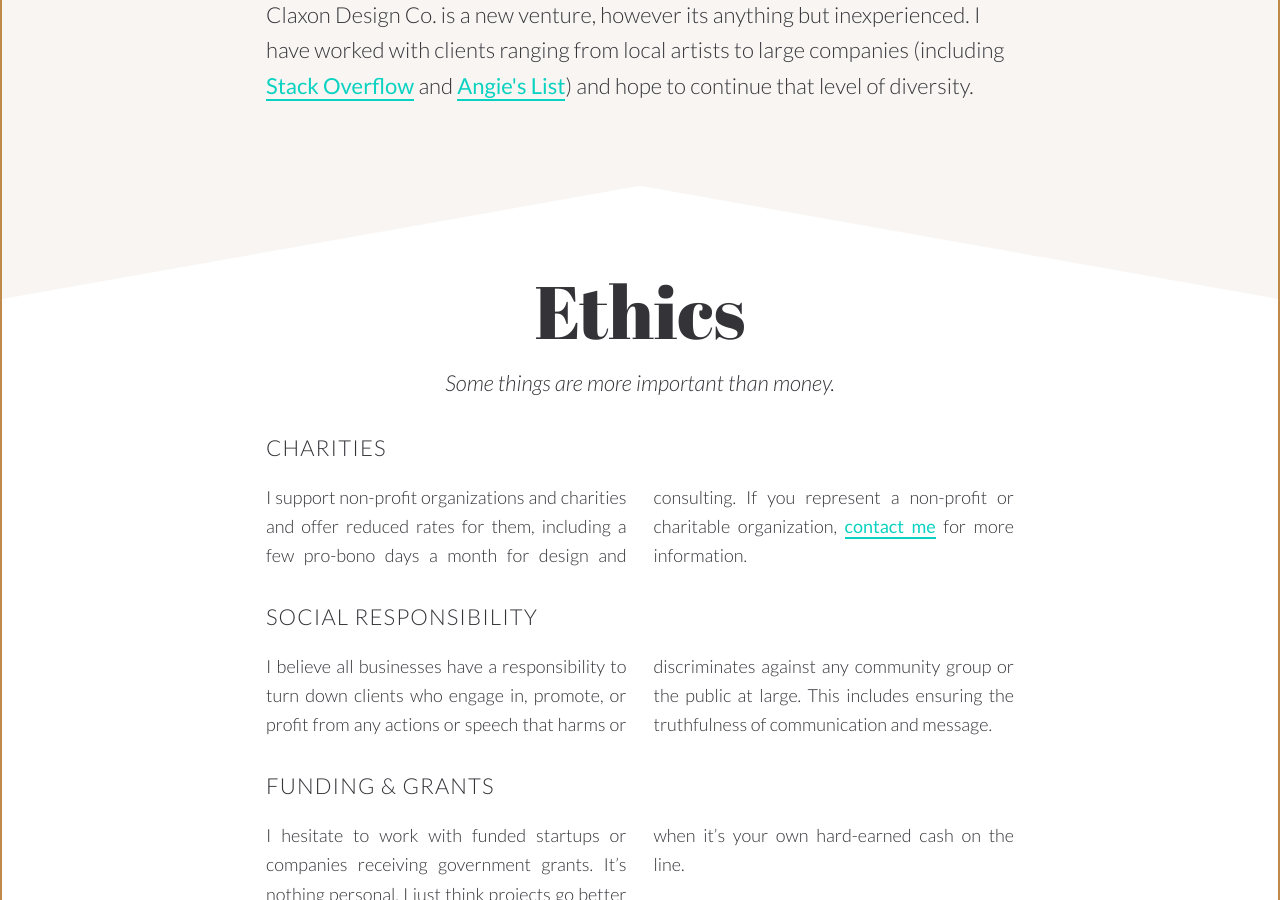
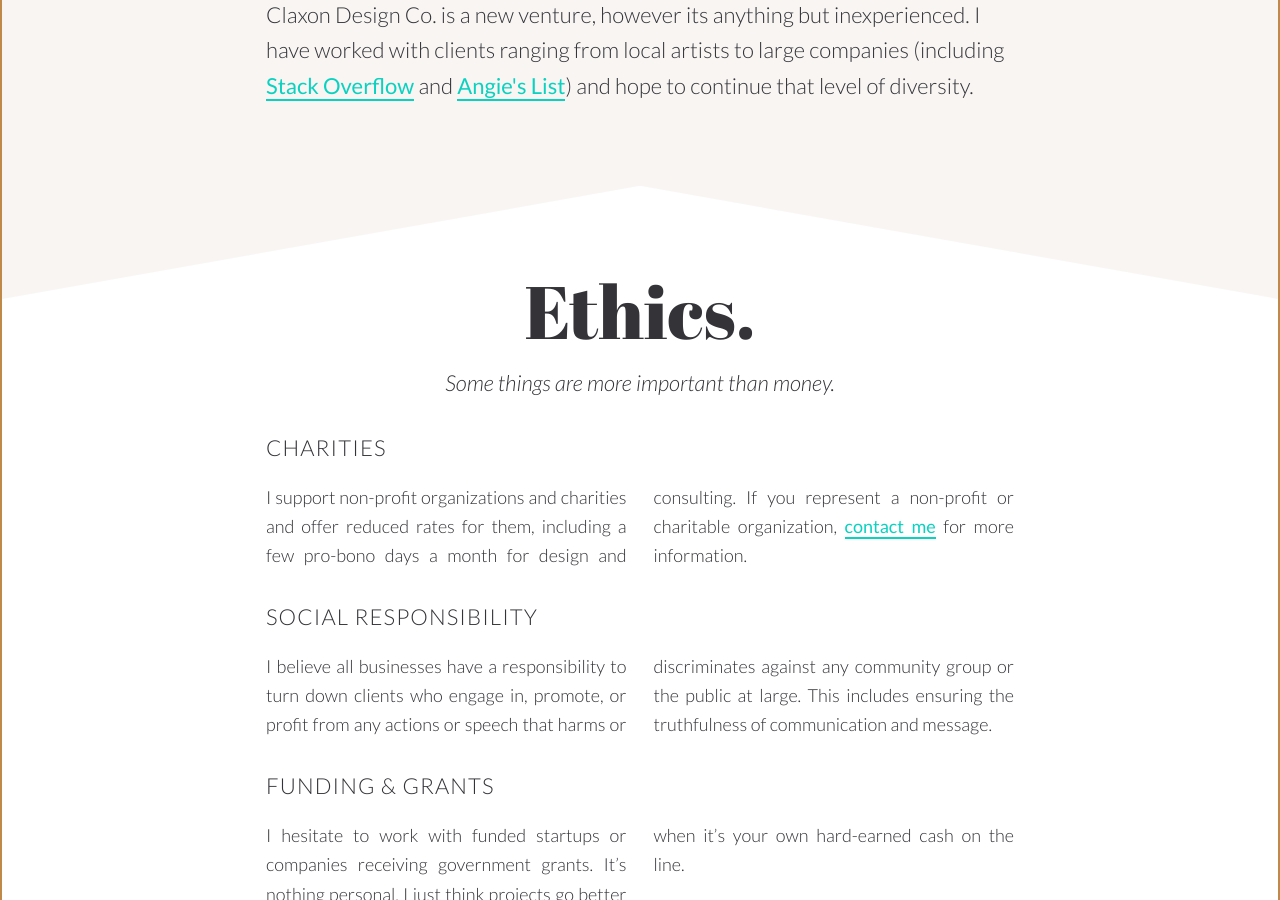
Before and after one commit to claxondesignco/claxondesignco.github.io, a Jekyll site: the page built from index.html, in a window 1280 px wide and 900 px high, scrolled down 1031 px. Built offline with Jekyll 4.4.1, drawn with Linux system fonts in a browser that asks for light colours.

Commit message:
Added period to Ethics header for consistency in style.

```diff
--- a/_includes/ethics.html
+++ b/_includes/ethics.html
@@ -1,6 +1,6 @@
 <div class="section" id="ethics">
   <header class="section__header">
-    <h2 class="section__headline">Ethics</h2>
+    <h2 class="section__headline">Ethics.</h2>
     <p class="section__subhead">Some things are more important than money.</p>
   </header>
 
```
